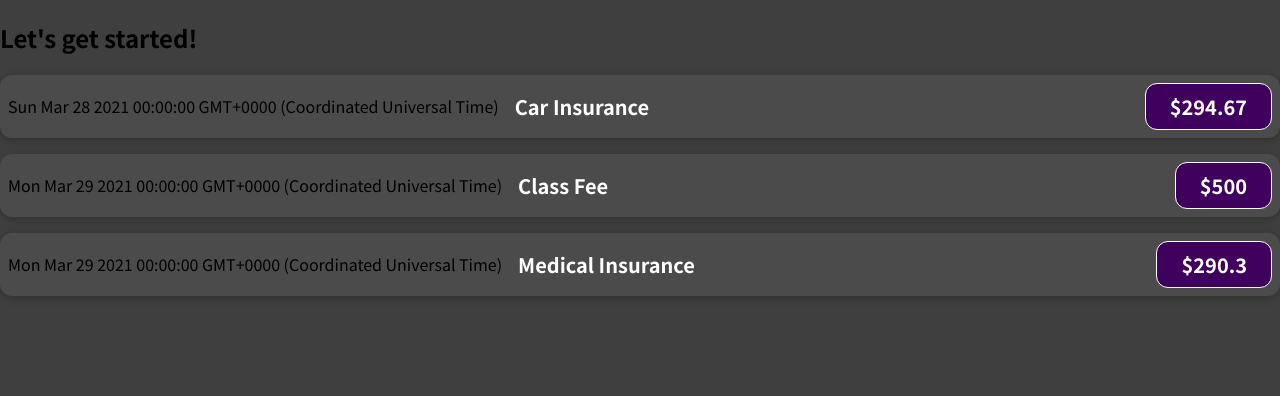
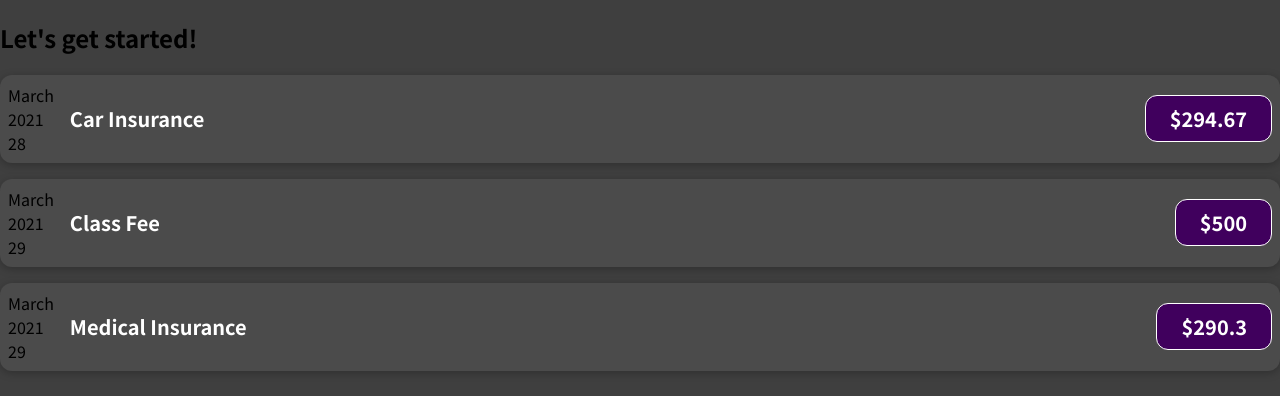
Before and after one commit to RahulFernando/react-complete-guide, a React (Create React App) app: page / in a window 1280 px wide. Shown: the top 396 px of the page. Built offline with nearby package versions, Linux system fonts and the light colour scheme.

Commit message:
normal logic

```diff
--- a/src/components/ExpenseItem.js
+++ b/src/components/ExpenseItem.js
@@ -2,9 +2,17 @@
 import './style.css';
 
 function ExpenseItem(props) {
+  const  month = props.expense_date.toLocaleString('en-US', { month: 'long' });
+  const day = props.expense_date.toLocaleString('en-US', { day: '2-digit' });
+  const year = props.expense_date.getFullYear();
+
   return (
     <div className="expense-item">
-      <div>{props.expense_date.toString()}</div>
+      <div>
+        <div>{month}</div>
+        <div>{year}</div>
+        <div>{day}</div>
+      </div>
       <div className="expense-item__description">
         <h2>{props.expense_title}</h2>
         <div className="expense-item__price">${props.expense_amount}</div>
```
Also changed, not shown: 1 other file (tests, documents, lock files or other folders).
